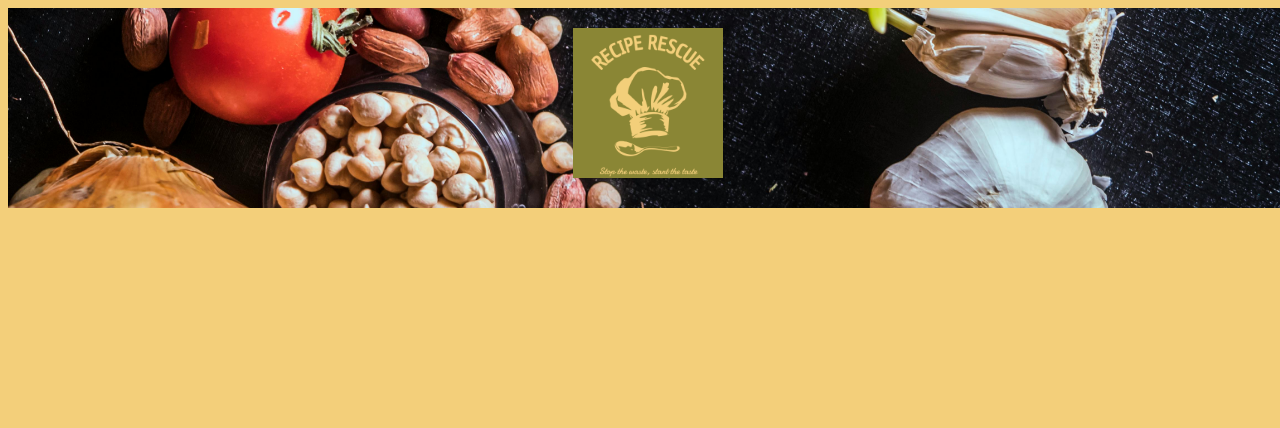
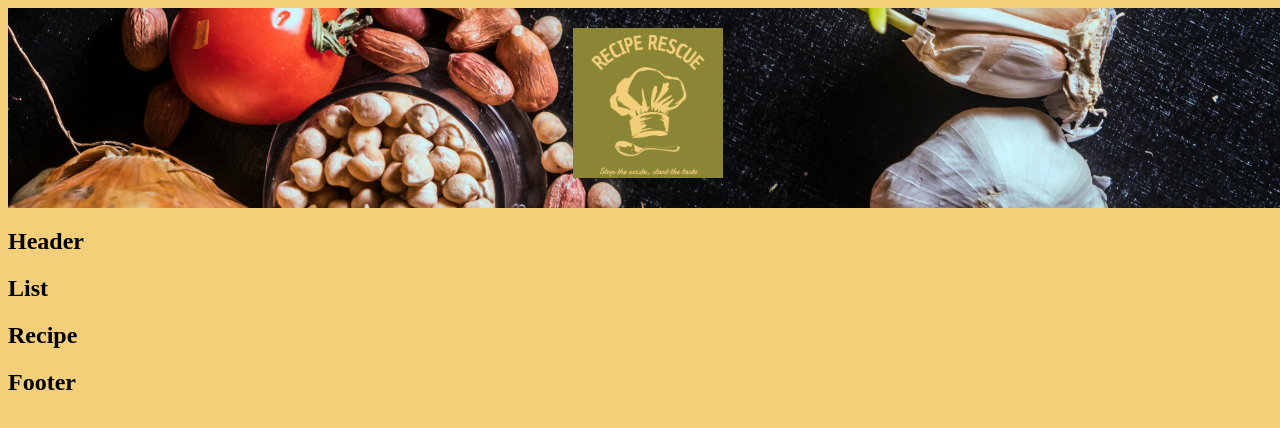
Before and after one commit to devildex91/recipe-rescue, a React (Vite) app in the folder recipe-rescue/: page / in a window 1280 px wide. Shown: the top 428 px of the page. Built offline with nearby package versions, Linux system fonts and the light colour scheme.

Commit message:
diferent component files for page added

```diff
--- a/recipe-rescue/src/App.jsx
+++ b/recipe-rescue/src/App.jsx
@@ -2,6 +2,10 @@ import { useState } from 'react'
 
 import './App.css'
 import Navbar from  "./components/Navbar"
+import Header from "./components/Header"
+import List from "./components/List"
+import Recipe from "./components/Recipe"
+import Footer from "./components/Footer"
 
 function App() {
   const [count, setCount] = useState(0)
@@ -9,6 +13,10 @@ function App() {
   return (
     <>
     <Navbar />
+    <Header />
+    <List />
+    <Recipe />
+    <Footer />
     </>
   )
 }
--- /dev/null
+++ b/recipe-rescue/src/components/Footer.jsx
@@ -0,0 +1,10 @@
+
+
+export default function Footer(){
+
+        return (
+        <>
+        <h2>Footer</h2>
+        </>
+    )
+}
--- /dev/null
+++ b/recipe-rescue/src/components/Header.jsx
@@ -0,0 +1,11 @@
+
+
+
+export default function Header(){
+
+    return (
+        <>
+        <h2>Header</h2>
+        </>
+    )
+}
--- /dev/null
+++ b/recipe-rescue/src/components/List.jsx
@@ -0,0 +1,10 @@
+
+
+export default function List(){
+
+    return (
+        <>
+        <h2>List</h2>
+        </>
+    )
+}
--- /dev/null
+++ b/recipe-rescue/src/components/Recipe.jsx
@@ -0,0 +1,10 @@
+
+
+export default function Recipe(){
+
+        return (
+        <>
+        <h2>Recipe</h2>
+        </>
+    )
+}
```
